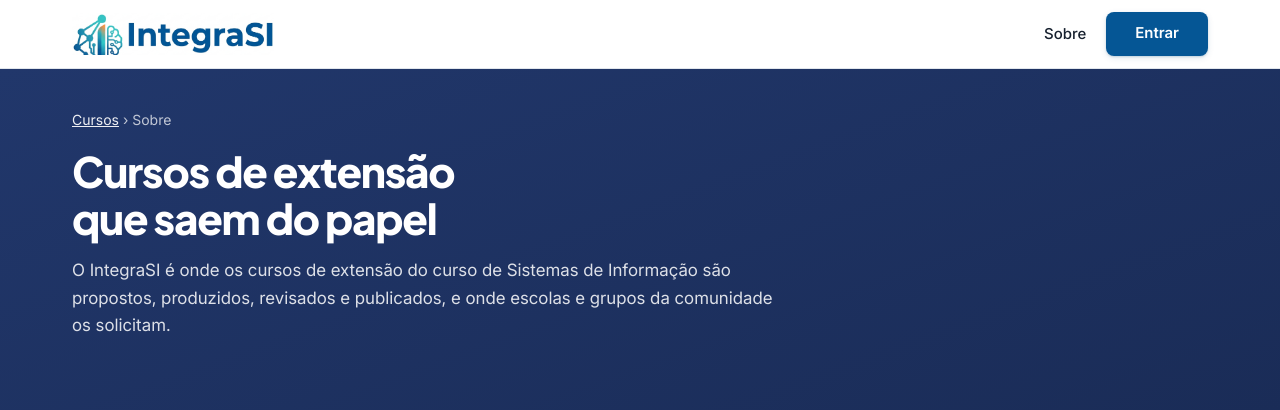
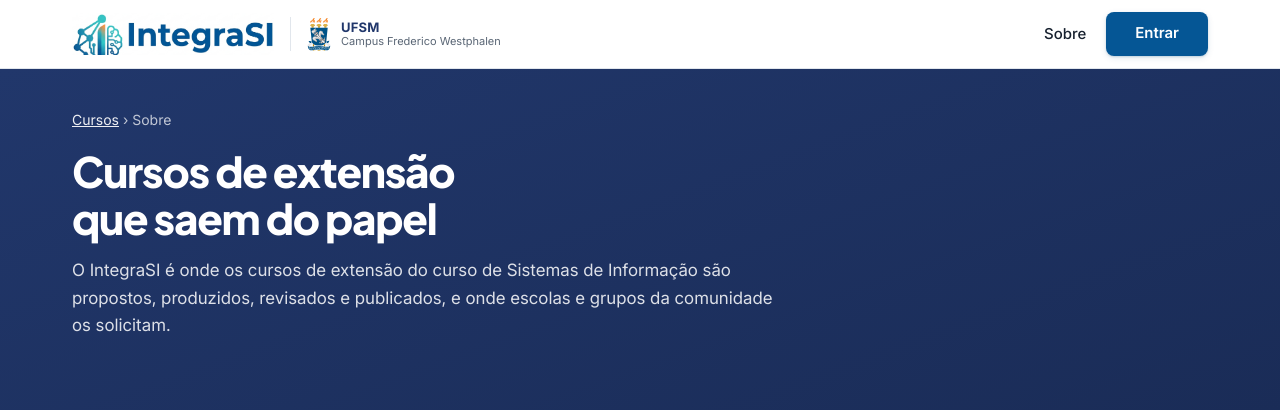
Before and after one commit to cbertolini-sys/IntegraSI, a Django app: page /sobre/ in a window 1280 px wide. Shown: the top 410 px of the page. Run offline with Django 5.2, Linux system fonts and the light colour scheme; parts of the project's set-up code (start-up, migrations or seed data) failed here and were passed over.

Commit message:
feat(barra): selo da UFSM no cabecalho e dois cartoes no heroi
'UFSM / Campus Frederico Westphalen' sai do quadro azul e sobe para a barra,
junto do escudo da universidade. No heroi era a terceira coluna de tres e
quebrava mal em larguras intermediarias.

O escudo e um recorte do brasao oficial (viewBox de 90 para 71 de altura): no
brasao inteiro a palavra 'UFSM' sob o escudo e branca, feita para fundo escuro,
e sumiria na barra clara. O nome vem em HTML ao lado, onde pode ser lido por
leitor de tela e traduzido.

Abaixo de 56rem fica so o escudo: o nome por extenso empurrava o botao Entrar
para uma segunda linha, que era o mesmo defeito mudando de lugar.

A contagem de cursos e o 'Gratuito' viraram dois cartoes de vidro leve sobre o
gradiente, em grade que empilha limpo no celular.

```diff
--- a/static/css/integrasi.css
+++ b/static/css/integrasi.css
@@ -108,10 +108,68 @@ a {
   flex-wrap: wrap;
 }
 
+.marcas-barra {
+  display: flex;
+  align-items: center;
+  gap: 1rem;
+  min-width: 0;
+}
+
 .marca img {
   display: block;
   height: 2.625rem;
   width: auto;
+}
+
+/* O selo institucional: escudo mais nome, separados da marca do sistema por uma
+   linha fina. São duas instituições distintas, e emendá-las leria como uma marca
+   composta. */
+.instituicao {
+  display: flex;
+  align-items: center;
+  gap: 0.625rem;
+  padding-left: 1rem;
+  border-left: 1px solid var(--linha);
+  text-decoration: none;
+  color: var(--cinza);
+  min-width: 0;
+}
+
+.instituicao img {
+  height: 2.125rem;
+  width: auto;
+  display: block;
+  flex: none;
+}
+
+.instituicao span {
+  display: block;
+  font-size: 0.6875rem;
+  line-height: 1.25;
+  min-width: 0;
+}
+
+.instituicao strong {
+  display: block;
+  font-size: 0.8125rem;
+  font-weight: 700;
+  color: var(--marinho);
+  letter-spacing: 0.01em;
+}
+
+.instituicao:hover strong {
+  color: var(--azul);
+}
+
+/* Abaixo do tablet fica só o escudo: o nome por extenso empurraria o botão
+   "Entrar" para uma segunda linha, que era o que estava quebrando. */
+@media (max-width: 56rem) {
+  .instituicao span {
+    display: none;
+  }
+  .instituicao {
+    padding-left: 0.75rem;
+  }
 }
 
 .menu {
--- a/templates/base.html
+++ b/templates/base.html
@@ -20,10 +20,25 @@
 <body>
   <header class="barra">
     <div class="faixa">
-      <a class="marca" href="{% url 'catalogo' %}">
-        <img src="{% estatico 'img/integrasi-marca.png' %}"
-             alt="IntegraSI: Sistemas de Informação, UFSM Frederico Westphalen">
-      </a>
+      <div class="marcas-barra">
+        <a class="marca" href="{% url 'catalogo' %}">
+          <img src="{% estatico 'img/integrasi-marca.png' %}"
+               alt="IntegraSI: Sistemas de Informação, UFSM Frederico Westphalen">
+        </a>
+        <a class="instituicao" href="https://www.ufsm.br/unidades-universitarias/frederico-westphalen"
+           rel="noopener noreferrer" target="_blank">
+          {% comment %}
+            O escudo, e não o brasão inteiro: no brasão a palavra "UFSM" sob o
+            escudo é branca, feita para fundo escuro, e sumiria nesta barra clara.
+            O nome vem em HTML ao lado, onde pode ser lido e traduzido.
+          {% endcomment %}
+          <img src="{% estatico 'img/ufsm-escudo.svg' %}" alt="">
+          <span>
+            <strong>UFSM</strong>
+            Campus Frederico Westphalen
+          </span>
+        </a>
+      </div>
       <nav class="menu">
         <a href="{% url 'sobre' %}">Sobre</a>
         {% if user.is_authenticated %}
```
Also changed, not shown: other parts of static/css/integrasi.css (+28 -12 lines), apps/catalogo/tests/test_vitrine.py (+17 -0 lines), templates/catalogo/lista.html (+7 -6 lines), static/img/ufsm-escudo.svg (added).
